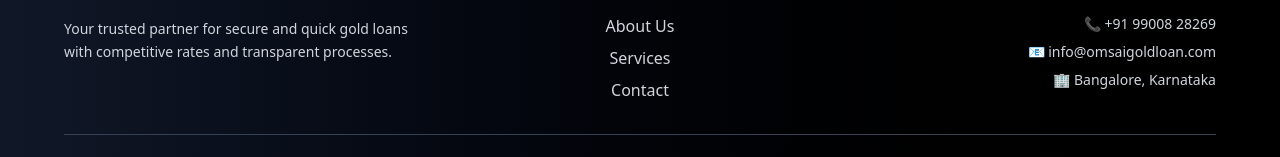
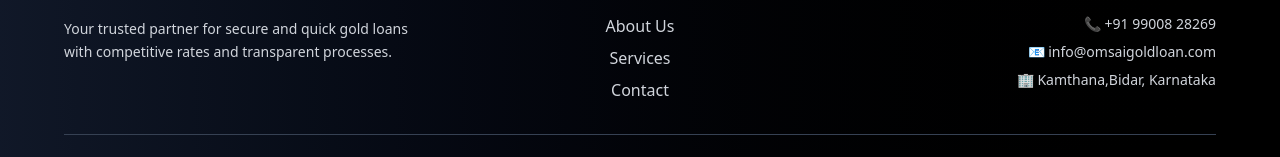
Before and after one commit to praveensunar/OmSai-GoldLoan, a React (Vite) app in the folder Client/: page / in a window 1280 px wide. Shown: the part 870-1027 px from the top of the page. Built offline with nearby package versions, Linux system fonts and the light colour scheme; no server answers.

Commit message:
footer updated

```diff
--- a/Client/src/Components/Footer/Footer.jsx
+++ b/Client/src/Components/Footer/Footer.jsx
@@ -31,7 +31,7 @@
             <div className="space-y-2 text-gray-300 text-sm">
               <p>📞 +91 99008 28269</p>
               <p>📧 info@omsaigoldloan.com</p>
-              <p>🏢 Bangalore, Karnataka</p>
+              <p>🏢 Kamthana,Bidar, Karnataka</p>
             </div>
           </div>
         </div>
```
